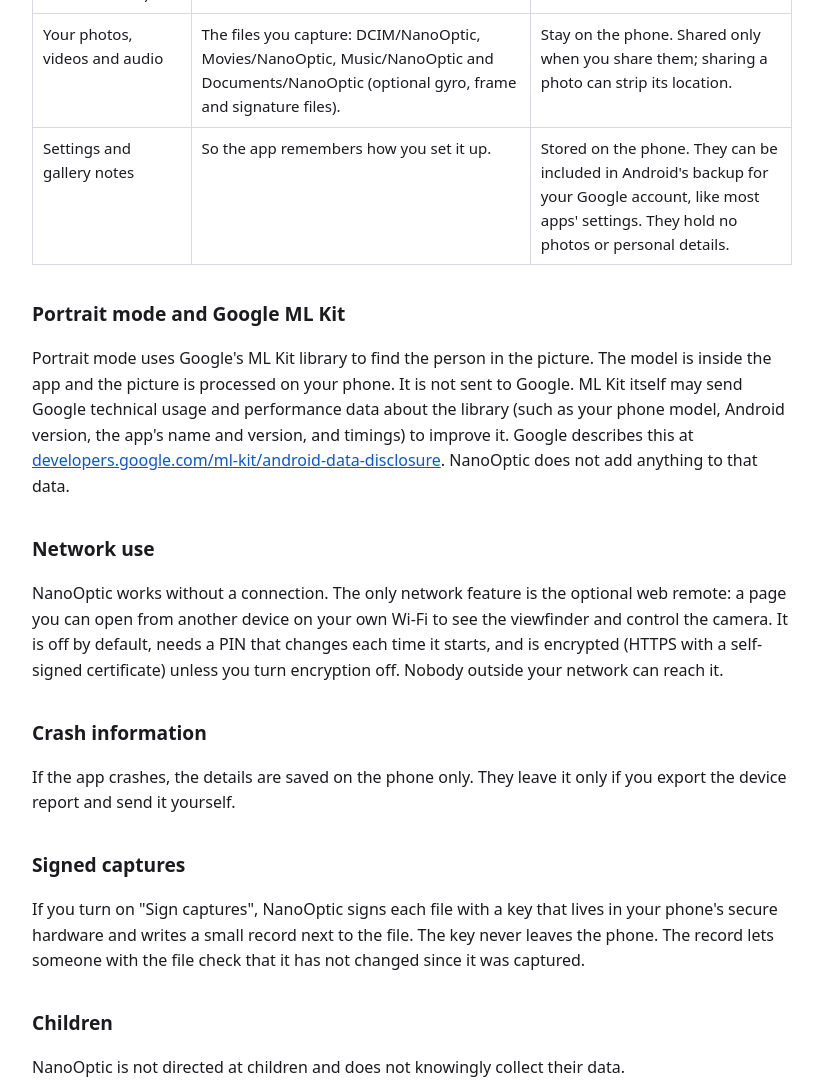
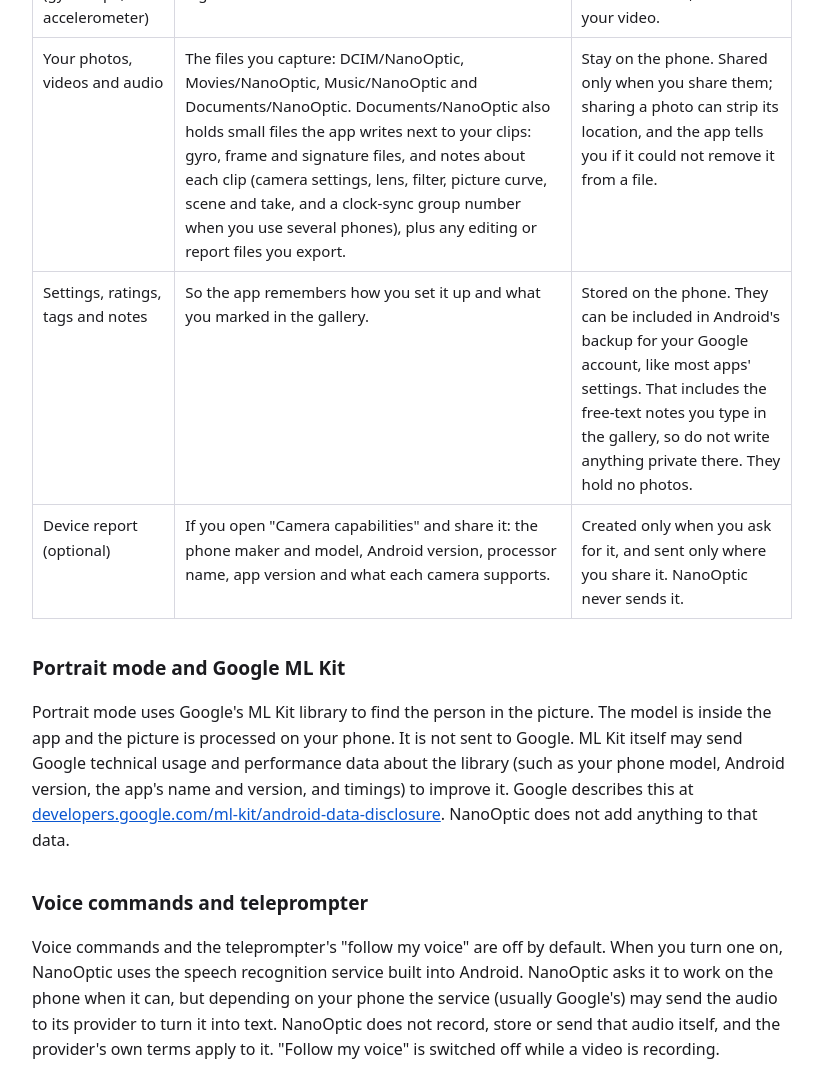
Before and after one commit to muskymass/nanooptic-privacy, a plain HTML site: page index.html in a window 1280 px wide. Shown: the part 600-1684 px from the top of the page, without its empty margins (228-1051 px from the left). Drawn offline with Linux system fonts and the light colour scheme.

Commit message:
Update privacy policy: speech recognition, sidecar files, remote lockout

```diff
--- a/index.html
+++ b/index.html
@@ -22,7 +22,7 @@
 <body>
 <main>
 <h1>NanoOptic privacy policy</h1>
-<p class="meta">Last updated: 21 November 2026</p>
+<p class="meta">Last updated: 23 November 2026</p>
 
 <p>NanoOptic is a camera app. It has no account, no ads and no servers of its own, and it does not sell or share your data. Your photos, videos and audio are saved on your phone and go nowhere unless you share them.</p>
 
@@ -33,16 +33,20 @@
 <tr><td data-label="Data">Camera and microphone</td><td data-label="Why">To take photos and record video and sound.</td><td data-label="Where it goes">Saved on your phone only. While a recording runs, a notification stays visible until it stops.</td></tr>
 <tr><td data-label="Data">Location (optional)</td><td data-label="Why">Only when "Geotag" or "Sky overlay" is on: to write the position into your own files and to work out where the sun and moon are. Asked for when you switch it on.</td><td data-label="Where it goes">Written into your own photo and video files; used on the phone. Never sent anywhere by NanoOptic.</td></tr>
 <tr><td data-label="Data">Motion sensors (gyroscope, accelerometer)</td><td data-label="Why">Level indicator, horizon lock and the optional gyro log for stabilisation in an editor.</td><td data-label="Where it goes">Kept in the sidecar file you chose to create, next to your video.</td></tr>
-<tr><td data-label="Data">Your photos, videos and audio</td><td data-label="Why">The files you capture: DCIM/NanoOptic, Movies/NanoOptic, Music/NanoOptic and Documents/NanoOptic (optional gyro, frame and signature files).</td><td data-label="Where it goes">Stay on the phone. Shared only when you share them; sharing a photo can strip its location.</td></tr>
-<tr><td data-label="Data">Settings and gallery notes</td><td data-label="Why">So the app remembers how you set it up.</td><td data-label="Where it goes">Stored on the phone. They can be included in Android's backup for your Google account, like most apps' settings. They hold no photos or personal details.</td></tr>
+<tr><td data-label="Data">Your photos, videos and audio</td><td data-label="Why">The files you capture: DCIM/NanoOptic, Movies/NanoOptic, Music/NanoOptic and Documents/NanoOptic. Documents/NanoOptic also holds small files the app writes next to your clips: gyro, frame and signature files, and notes about each clip (camera settings, lens, filter, picture curve, scene and take, and a clock-sync group number when you use several phones), plus any editing or report files you export.</td><td data-label="Where it goes">Stay on the phone. Shared only when you share them; sharing a photo can strip its location, and the app tells you if it could not remove it from a file.</td></tr>
+<tr><td data-label="Data">Settings, ratings, tags and notes</td><td data-label="Why">So the app remembers how you set it up and what you marked in the gallery.</td><td data-label="Where it goes">Stored on the phone. They can be included in Android's backup for your Google account, like most apps' settings. That includes the free-text notes you type in the gallery, so do not write anything private there. They hold no photos.</td></tr>
+<tr><td data-label="Data">Device report (optional)</td><td data-label="Why">If you open "Camera capabilities" and share it: the phone maker and model, Android version, processor name, app version and what each camera supports.</td><td data-label="Where it goes">Created only when you ask for it, and sent only where you share it. NanoOptic never sends it.</td></tr>
 </tbody>
 </table>
 
 <h2>Portrait mode and Google ML Kit</h2>
 <p>Portrait mode uses Google's ML Kit library to find the person in the picture. The model is inside the app and the picture is processed on your phone. It is not sent to Google. ML Kit itself may send Google technical usage and performance data about the library (such as your phone model, Android version, the app's name and version, and timings) to improve it. Google describes this at <a href="https://developers.google.com/ml-kit/android-data-disclosure">developers.google.com/ml-kit/android-data-disclosure</a>. NanoOptic does not add anything to that data.</p>
 
+<h2>Voice commands and teleprompter</h2>
+<p>Voice commands and the teleprompter's "follow my voice" are off by default. When you turn one on, NanoOptic uses the speech recognition service built into Android. NanoOptic asks it to work on the phone when it can, but depending on your phone the service (usually Google's) may send the audio to its provider to turn it into text. NanoOptic does not record, store or send that audio itself, and the provider's own terms apply to it. "Follow my voice" is switched off while a video is recording.</p>
+
 <h2>Network use</h2>
-<p>NanoOptic works without a connection. The only network feature is the optional web remote: a page you can open from another device on your own Wi-Fi to see the viewfinder and control the camera. It is off by default, needs a PIN that changes each time it starts, and is encrypted (HTTPS with a self-signed certificate) unless you turn encryption off. Nobody outside your network can reach it.</p>
+<p>NanoOptic works without a connection. The only network feature is the optional web remote: a page you can open from another device on your own Wi-Fi to see the viewfinder and control the camera, including starting and stopping a recording and comparing clocks when you use several phones together. It is off by default, needs a PIN that changes each time it starts, and is encrypted (HTTPS with a self-signed certificate) unless you turn encryption off. After repeated wrong PINs from one device the phone refuses that device for a while. Nobody outside your network can reach it.</p>
 
 <h2>Crash information</h2>
 <p>If the app crashes, the details are saved on the phone only. They leave it only if you export the device report and send it yourself.</p>
```
